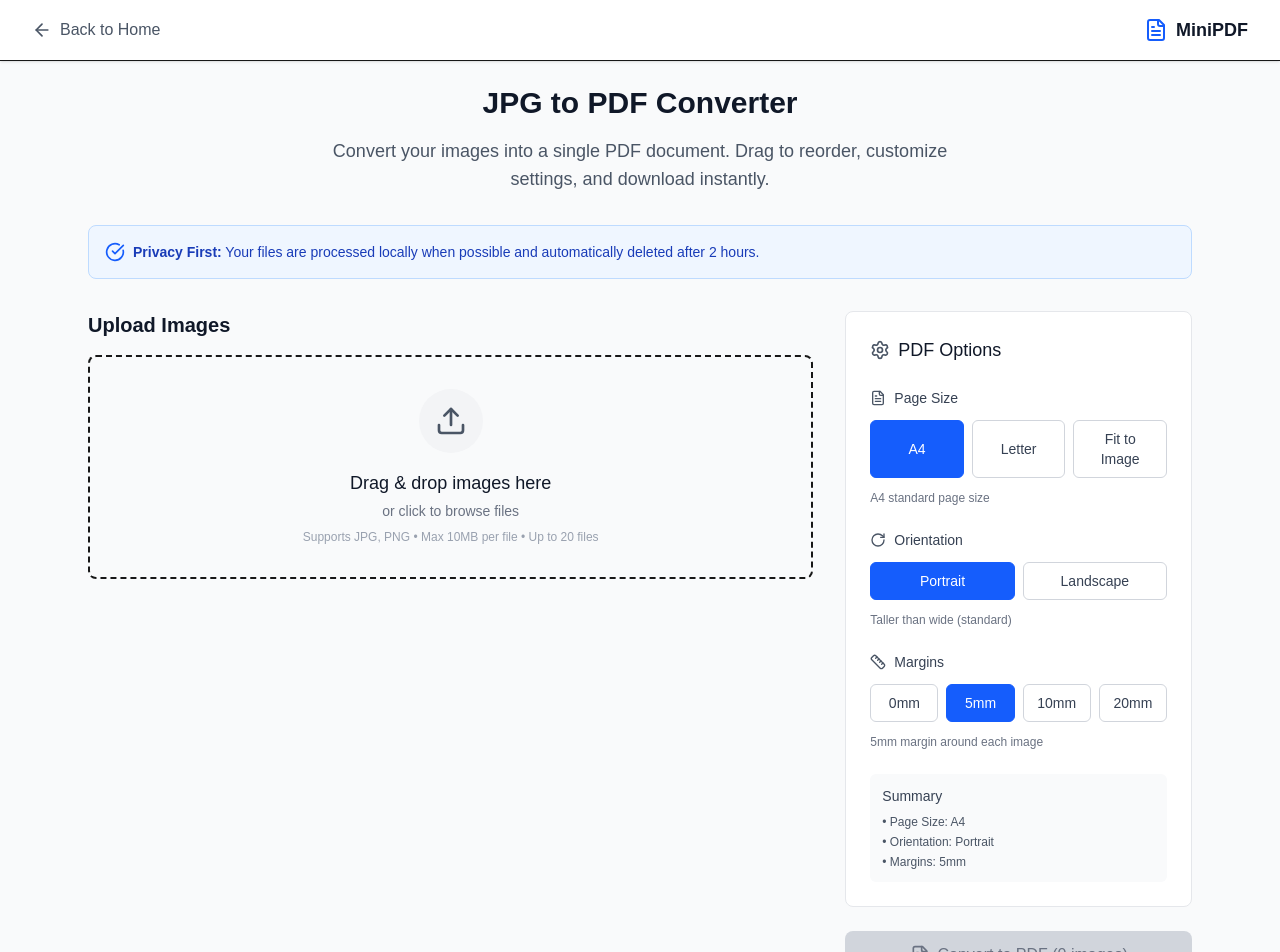
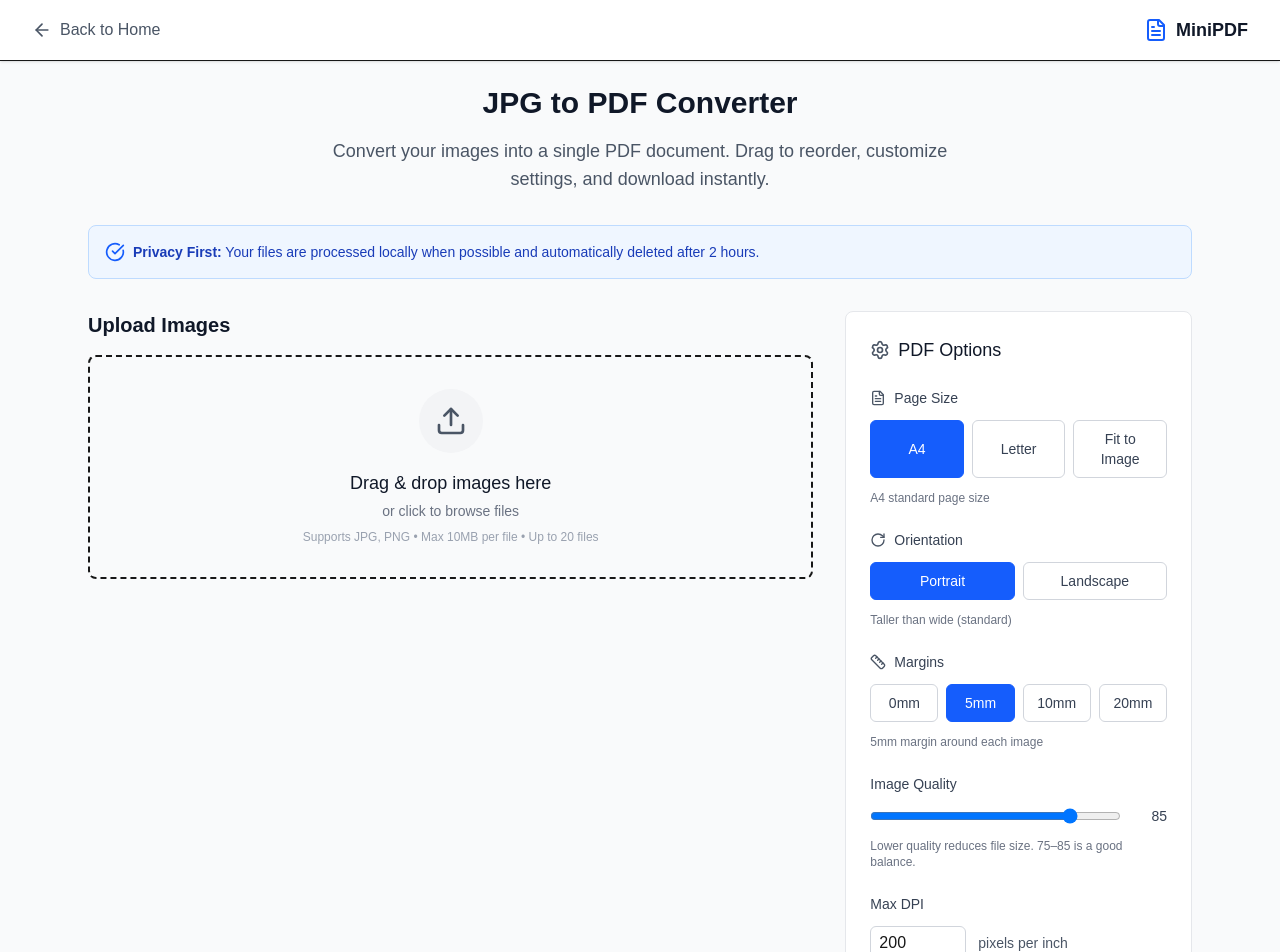
Before and after one commit to ramanbattina/minipdf, a Next.js app: page /jpg-to-pdf in a window 1280 px wide. Shown: the top 952 px of the page. Built offline with nearby package versions, Linux system fonts and the light colour scheme.

Commit message:
Enhancement: Add quality and maxDPI options for image processing in JPG to PDF conversion

```diff
--- a/src/app/api/convert/jpg-to-pdf/route.ts
+++ b/src/app/api/convert/jpg-to-pdf/route.ts
@@ -12,6 +12,8 @@ const ConvertRequestSchema = z.object({
     pageSize: z.enum(['A4', 'Letter', 'Fit']),
     orientation: z.enum(['Portrait', 'Landscape']),
     margins: z.union([z.literal(0), z.literal(5), z.literal(10), z.literal(20)]),
+    quality: z.number().min(40).max(95).optional(),
+    maxDPI: z.number().min(72).max(600).optional(),
   }),
 });
 
@@ -80,16 +82,10 @@ export async function POST(request: NextRequest) {
         try {
           // Normalize image with Sharp
           const imageBuffer = await file.arrayBuffer();
-          const processedBuffer = await sharp(Buffer.from(imageBuffer))
-            .jpeg({ quality: 90, progressive: true })
-            .toBuffer();
+          const input = Buffer.from(imageBuffer);
 
-          await writeFile(tempPath, processedBuffer);
-          processedImages.push(tempPath);
-
-          // Create PDF page
+          // Create PDF page first to compute display size for DPI-based resize
           let page;
-
           if (validatedOptions.pageSize === 'Fit') {
             page = pdfDoc.addPage([PAGE_SIZES.A4.width, PAGE_SIZES.A4.height]);
           } else {
@@ -99,36 +95,46 @@ export async function POST(request: NextRequest) {
             page = pdfDoc.addPage([width, height]);
           }
 
-          // Get image metadata
-          const imageMetadata = await sharp(processedBuffer).metadata();
-          const imageWidth = imageMetadata.width || 0;
-          const imageHeight = imageMetadata.height || 0;
+          const margin = MARGINS[validatedOptions.margins];
+          const pageWidth = page.getWidth();
+          const pageHeight = page.getHeight();
+          const availableWidth = pageWidth - margin * 2;
+          const availableHeight = pageHeight - margin * 2;
 
-          if (imageWidth === 0 || imageHeight === 0) {
-            throw new Error(`Invalid image dimensions for ${file.name}`);
-          }
+          const meta = await sharp(input).metadata();
+          const srcW = meta.width || 0; const srcH = meta.height || 0;
+          if (!srcW || !srcH) throw new Error(`Invalid image dimensions for ${file.name}`);
+
+          // Compute displayed size in points
+          const scaleX = availableWidth / srcW;
+          const scaleY = availableHeight / srcH;
+          const displayScale = Math.min(scaleX, scaleY);
+          const displayWidthPts = srcW * displayScale;
+          const displayHeightPts = srcH * displayScale;
+
+          // Use requested DPI (default 200) to compute target pixel size
+          const targetDPI = validatedOptions.maxDPI ?? 200;
+          const displayWidthIn = displayWidthPts / 72;
+          const displayHeightIn = displayHeightPts / 72;
+          const targetW = Math.max(1, Math.round(displayWidthIn * targetDPI));
+          const targetH = Math.max(1, Math.round(displayHeightIn * targetDPI));
+
+          const jpegQuality = validatedOptions.quality ?? 85;
+
+          const processedBuffer = await sharp(input)
+            .resize({ width: targetW, height: targetH, fit: 'fill' })
+            .jpeg({ quality: jpegQuality, progressive: true, mozjpeg: true })
+            .toBuffer();
+
+          await writeFile(tempPath, processedBuffer);
+          processedImages.push(tempPath);
 
           // Embed image
           const pdfImage = await pdfDoc.embedJpg(processedBuffer);
 
-          // Calculate dimensions
-          const pageWidth = page.getWidth();
-          const pageHeight = page.getHeight();
-          const margin = MARGINS[validatedOptions.margins];
-
-          const availableWidth = pageWidth - (margin * 2);
-          const availableHeight = pageHeight - (margin * 2);
-
-          let scaledWidth = imageWidth;
-          let scaledHeight = imageHeight;
-
-          // Scale image to fit within margins
-          const scaleX = availableWidth / imageWidth;
-          const scaleY = availableHeight / imageHeight;
-          const scale = Math.min(scaleX, scaleY);
-
-          scaledWidth *= scale;
-          scaledHeight *= scale;
+          // Use previously computed display size
+          let scaledWidth = displayWidthPts;
+          let scaledHeight = displayHeightPts;
 
           // Center the image
           const x = margin + (availableWidth - scaledWidth) / 2;
@@ -159,8 +165,8 @@ export async function POST(request: NextRequest) {
         }
       }
 
-      // Generate PDF
-      const pdfBytes = await pdfDoc.save();
+      // Generate PDF with object streams for better compression
+      const pdfBytes = await pdfDoc.save({ useObjectStreams: true, addDefaultPage: false });
       const fileName = `converted-images-${new Date().toISOString().split('T')[0]}.pdf`;
 
       // Clean up temp files
--- a/src/components/JpgToPdfConverter.tsx
+++ b/src/components/JpgToPdfConverter.tsx
@@ -15,6 +15,8 @@ const DEFAULT_OPTIONS: PDFOptions = {
   pageSize: 'A4',
   orientation: 'Portrait',
   margins: 5,
+  quality: 85,
+  maxDPI: 200,
 };
 
 export default function JpgToPdfConverter() {
--- a/src/components/OptionsPanel.tsx
+++ b/src/components/OptionsPanel.tsx
@@ -20,6 +20,16 @@ export default function OptionsPanel({ options, onOptionsChange, disabled = fals
 
   const handleMarginsChange = (margins: PDFOptions['margins']) => {
     onOptionsChange({ ...options, margins });
+  };
+
+  const handleQualityChange = (quality: number) => {
+    const clamped = Math.max(1, Math.min(100, Math.round(quality)));
+    onOptionsChange({ ...options, quality: clamped });
+  };
+
+  const handleMaxDPIChange = (maxDPI: number) => {
+    const clamped = Math.max(72, Math.min(600, Math.round(maxDPI)));
+    onOptionsChange({ ...options, maxDPI: clamped });
   };
 
   return (
@@ -128,6 +138,48 @@ export default function OptionsPanel({ options, onOptionsChange, disabled = fals
         </p>
       </div>
 
+      {/* Compression */}
+      <div className="space-y-3">
+        <div className="flex items-center space-x-2">
+          <label className="text-sm font-medium text-gray-700">Image Quality</label>
+        </div>
+        <div className="flex items-center space-x-3">
+          <input
+            type="range"
+            min={40}
+            max={95}
+            step={1}
+            value={options.quality ?? 85}
+            onChange={(e) => handleQualityChange(Number(e.target.value))}
+            disabled={disabled}
+            className="w-full"
+          />
+          <span className="text-sm text-gray-700 w-10 text-right">{options.quality ?? 85}</span>
+        </div>
+        <p className="text-xs text-gray-500">Lower quality reduces file size. 75–85 is a good balance.</p>
+      </div>
+
+      {/* Max DPI */}
+      <div className="space-y-3">
+        <div className="flex items-center space-x-2">
+          <label className="text-sm font-medium text-gray-700">Max DPI</label>
+        </div>
+        <div className="flex items-center space-x-3">
+          <input
+            type="number"
+            min={72}
+            max={600}
+            step={1}
+            value={options.maxDPI ?? 200}
+            onChange={(e) => handleMaxDPIChange(Number(e.target.value))}
+            disabled={disabled}
+            className="w-24 px-2 py-1 border border-gray-300 rounded-md"
+          />
+          <span className="text-sm text-gray-600">pixels per inch</span>
+        </div>
+        <p className="text-xs text-gray-500">Images will be downscaled to fit this DPI on the page.</p>
+      </div>
+
       {/* Summary */}
       <div className="bg-gray-50 rounded-md p-3">
         <h4 className="text-sm font-medium text-gray-700 mb-2">Summary</h4>
@@ -135,6 +187,8 @@ export default function OptionsPanel({ options, onOptionsChange, disabled = fals
           <p>• Page Size: {options.pageSize === 'Fit' ? 'Fit to Image' : options.pageSize}</p>
           <p>• Orientation: {options.orientation}</p>
           <p>• Margins: {options.margins}mm</p>
+            <p>• Quality: {options.quality ?? 85}</p>
+            <p>• Max DPI: {options.maxDPI ?? 200}</p>
         </div>
       </div>
     </div>
--- a/src/lib/pdf-client.ts
+++ b/src/lib/pdf-client.ts
@@ -22,41 +22,63 @@ export async function generatePDFClient(
       page = pdfDoc.addPage([width, height]);
     }
 
-    // Get image data
-    const imageBytes = await image.file.arrayBuffer();
-    let pdfImage;
-
-    try {
-      // Try to embed as JPEG first
-      pdfImage = await pdfDoc.embedJpg(imageBytes);
-    } catch {
-      try {
-        // Fallback to PNG
-        pdfImage = await pdfDoc.embedPng(imageBytes);
-      } catch (error) {
-        console.error('Failed to embed image:', error);
-        throw new Error(`Failed to process image: ${image.name}`);
-      }
-    }
-
-    // Calculate dimensions
+    // Compute page metrics for target DPI scaling
     const pageWidth = page.getWidth();
     const pageHeight = page.getHeight();
     const margin = MARGINS[options.margins];
-
     const availableWidth = pageWidth - (margin * 2);
     const availableHeight = pageHeight - (margin * 2);
 
-    let imageWidth = pdfImage.width;
-    let imageHeight = pdfImage.height;
+    // Load image into an HTMLImageElement
+    const arrayBuffer = await image.file.arrayBuffer();
+    const imgBlob = new Blob([arrayBuffer]);
+    const imgUrl = URL.createObjectURL(imgBlob);
+    const htmlImg = await new Promise<HTMLImageElement>((resolve, reject) => {
+      const el = new Image();
+      el.onload = () => resolve(el);
+      el.onerror = (e) => reject(e);
+      el.src = imgUrl;
+    });
 
-    // Scale image to fit within margins
-    const scaleX = availableWidth / imageWidth;
-    const scaleY = availableHeight / imageHeight;
-    const scale = Math.min(scaleX, scaleY);
+    const originalPixelWidth = htmlImg.naturalWidth || htmlImg.width;
+    const originalPixelHeight = htmlImg.naturalHeight || htmlImg.height;
 
-    imageWidth *= scale;
-    imageHeight *= scale;
+    // Determine display size in PDF points maintaining aspect ratio
+    const scaleX = availableWidth / originalPixelWidth;
+    const scaleY = availableHeight / originalPixelHeight;
+    const displayScale = Math.min(scaleX, scaleY);
+    const displayWidthPts = originalPixelWidth * displayScale;
+    const displayHeightPts = originalPixelHeight * displayScale;
+
+    // Determine target pixel resolution based on desired DPI
+    const targetDPI = options.maxDPI ?? 200; // sensible default
+    const displayWidthInches = displayWidthPts / 72;
+    const displayHeightInches = displayHeightPts / 72;
+    const targetPixelWidth = Math.max(1, Math.round(displayWidthInches * targetDPI));
+    const targetPixelHeight = Math.max(1, Math.round(displayHeightInches * targetDPI));
+
+    // Render to canvas at target size then export JPEG with quality
+    const canvas = document.createElement('canvas');
+    canvas.width = targetPixelWidth;
+    canvas.height = targetPixelHeight;
+    const ctx = canvas.getContext('2d');
+    if (!ctx) throw new Error('Canvas not supported');
+    ctx.imageSmoothingEnabled = true;
+    ctx.imageSmoothingQuality = 'high';
+    ctx.drawImage(htmlImg, 0, 0, targetPixelWidth, targetPixelHeight);
+    const quality = Math.min(0.99, Math.max(0.4, (options.quality ?? 85) / 100));
+    const compressedBlob: Blob = await new Promise((resolve) =>
+      canvas.toBlob((b) => resolve(b as Blob), 'image/jpeg', quality)
+    );
+    URL.revokeObjectURL(imgUrl);
+    const compressedBytes = new Uint8Array(await compressedBlob.arrayBuffer());
+
+    // Embed compressed JPEG into PDF
+    const pdfImage = await pdfDoc.embedJpg(compressedBytes);
+
+    // Use precalculated display size in points
+    const imageWidth = displayWidthPts;
+    const imageHeight = displayHeightPts;
 
     // Center the image
     const x = margin + (availableWidth - imageWidth) / 2;
@@ -83,7 +105,11 @@ export async function generatePDFClient(
     }
   }
 
-  const pdfBytes = await pdfDoc.save();
+  // Use objectStreams: 'generate' for smaller PDFs and no additional metadata
+  const pdfBytes = await pdfDoc.save({
+    useObjectStreams: true,
+    addDefaultPage: false,
+  });
   const fileName = `converted-images-${new Date().toISOString().split('T')[0]}.pdf`;
 
   return { pdfBytes, fileName };
--- a/src/types/index.ts
+++ b/src/types/index.ts
@@ -10,6 +10,10 @@ export interface PDFOptions {
   pageSize: 'A4' | 'Letter' | 'Fit';
   orientation: 'Portrait' | 'Landscape';
   margins: 0 | 5 | 10 | 20; // in mm
+  // JPEG quality (1-100). Lower reduces size; 75-85 is a good balance
+  quality?: number;
+  // Maximum rendered DPI on page. Used to downscale large images before embedding
+  maxDPI?: number;
 }
 
 export interface ConversionResult {
```
